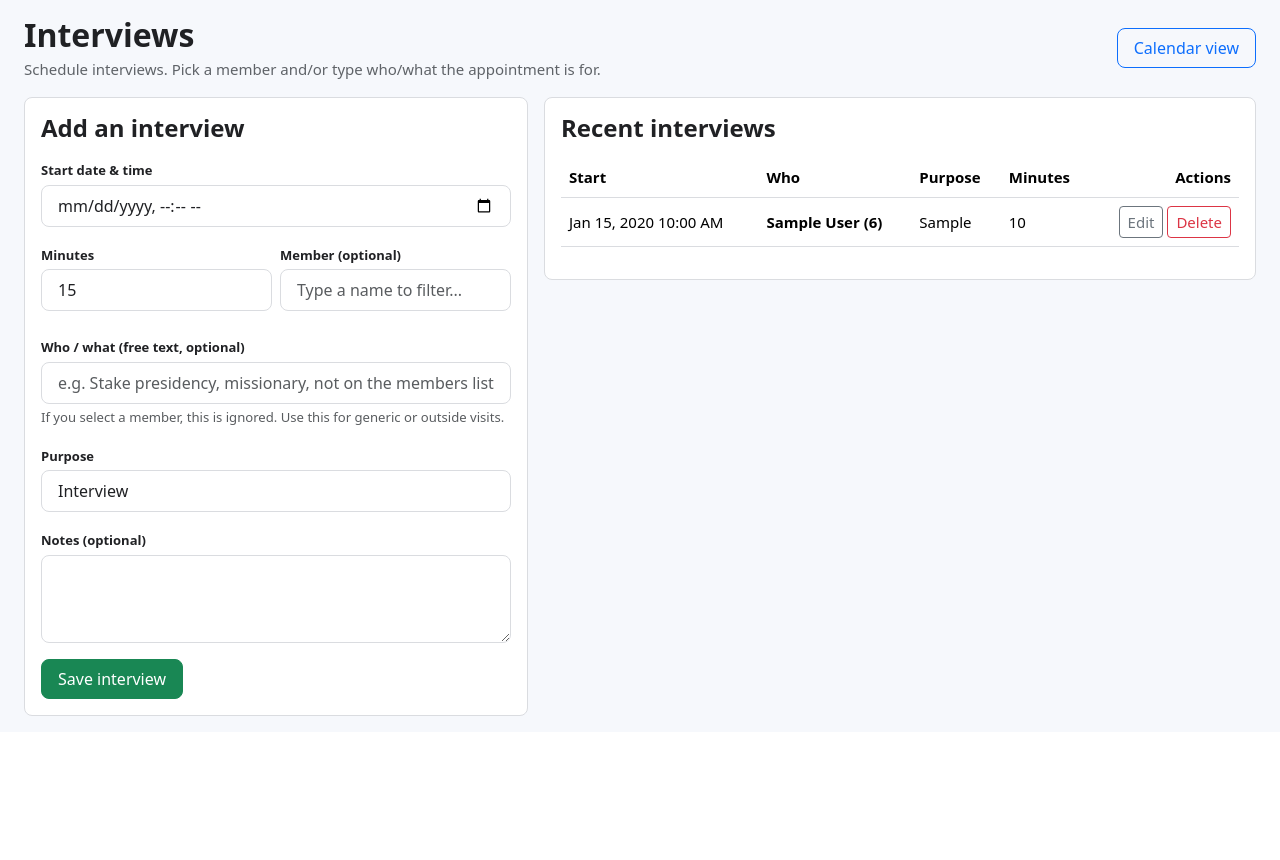
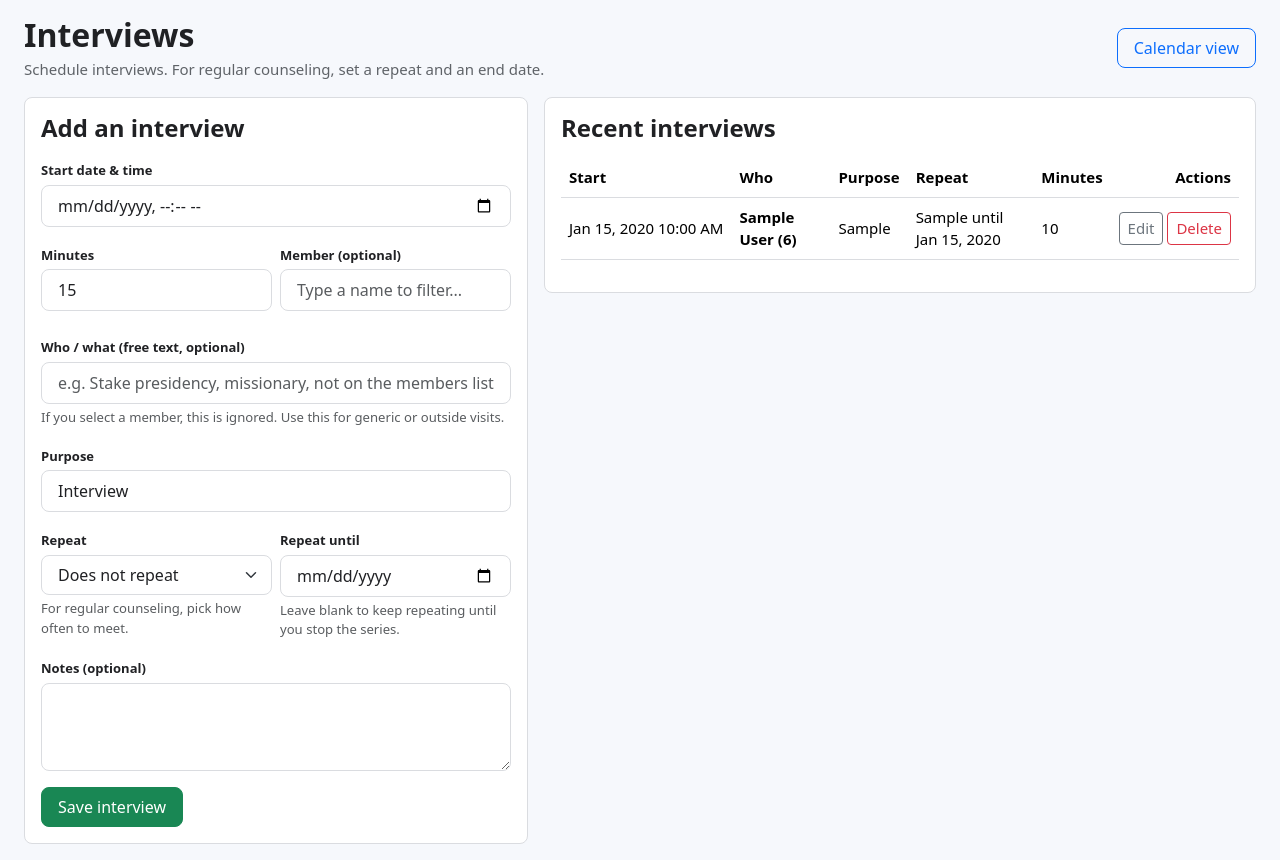
Before and after one commit to alexanderrichhunt-creator/branch-secretary-tool, a Flask app: page /interviews in a window 1280 px wide. Shown: the part 75-935 px from the top of the page. Before the commit the page ends 791 px from the top, so only its background shows below. Run offline with Flask 3, Linux system fonts and the light colour scheme; a user stored in the database is signed in; tables that the repository leaves empty hold one stand-in row (values such as "Sample post"); some libraries are stand-ins or nearby versions.

Commit message:
Add recurring interviews for regular counseling.
Let a series be saved once (weekly, every 2 weeks, or monthly) and expand it on the calendar, dashboard, and interviews list.

```diff
--- a/app/models.py
+++ b/app/models.py
@@ -92,6 +92,12 @@ class Interview(db.Model):
     member_id = db.Column(db.Integer, db.ForeignKey("member.id"), nullable=True, index=True)
     who_text = db.Column(db.String(256), nullable=True)
     member = db.relationship("Member", back_populates="interviews")
+
+    # Same recurrence shape as Event: one row, expanded on the calendar.
+    recurrence_freq = db.Column(db.String(16), nullable=True)  # daily, weekly, monthly
+    recurrence_interval = db.Column(db.Integer, nullable=True, default=1)
+    recurrence_byweekday = db.Column(db.String(32), nullable=True)  # MO,TU,...
+    recurrence_until = db.Column(db.Date, nullable=True)
 
 
 class Event(db.Model):
--- a/app/routes.py
+++ b/app/routes.py
@@ -143,6 +143,29 @@ def _parse_interview_who_submission():
     if member_id:
         who_text = None
     return member_id, who_text
+
+
+def _apply_recurrence_from_form(obj, starts_at: datetime) -> None:
+    from .event_utils import WEEKDAY_CODES, parse_recurrence_form
+
+    freq, interval, byweekday, until = parse_recurrence_form(request.form)
+    if freq == "weekly" and not byweekday:
+        byweekday = WEEKDAY_CODES[starts_at.weekday()]
+    obj.recurrence_freq = freq
+    obj.recurrence_interval = interval
+    obj.recurrence_byweekday = byweekday
+    obj.recurrence_until = until
+
+
+def _next_interview_occurrence(interview: Interview, after: datetime | None = None) -> datetime | None:
+    from .event_utils import iter_event_occurrences
+
+    after = after or datetime.now()
+    horizon = after + timedelta(days=400)
+    for occ_start, _occ_end in iter_event_occurrences(interview, after, horizon):
+        if occ_start >= after:
+            return occ_start
+    return None
 
 
 def _parse_interview_schedule_from_form() -> tuple[datetime | None, int | None, str | None]:
@@ -608,27 +631,33 @@ def _parse_event_times_from_form():
 
 
 def _build_upcoming_interviews(limit: int = 8) -> list[dict]:
+    from .event_utils import iter_event_occurrences, recurrence_label
+
     now = datetime.now() - timedelta(hours=2)
+    horizon = now + timedelta(days=120)
     items: list[dict] = []
 
-    interviews = (
-        Interview.query.filter(Interview.starts_at >= now)
-        .order_by(Interview.starts_at.asc())
-        .limit(limit)
-        .all()
-    )
-    for interview in interviews:
-        items.append(
-            {
-                "kind": "interview",
-                "starts_at": interview.starts_at,
-                "all_day": False,
-                "title": f"Interview: {_interview_subject_name(interview)}",
-                "subtitle": f"{interview.purpose} ({interview.duration_minutes} min)",
-                "edit_url": url_for("main.edit_interview", interview_id=interview.id),
-            }
-        )
-    return items
+    for interview in Interview.query.order_by(Interview.starts_at.asc()).all():
+        for occ_start, _occ_end in iter_event_occurrences(interview, now, horizon):
+            if occ_start < now:
+                continue
+            repeat = recurrence_label(interview)
+            subtitle = f"{interview.purpose} ({interview.duration_minutes} min)"
+            if repeat:
+                subtitle = f"{subtitle} · {repeat}"
+            items.append(
+                {
+                    "kind": "interview",
+                    "starts_at": occ_start,
+                    "all_day": False,
+                    "title": f"Interview: {_interview_subject_name(interview)}",
+                    "subtitle": subtitle,
+                    "edit_url": url_for("main.edit_interview", interview_id=interview.id),
+                }
+            )
+
+    items.sort(key=lambda item: item["starts_at"])
+    return items[:limit]
 
 
 def _build_upcoming_events(limit: int = 8) -> list[dict]:
@@ -1283,9 +1312,29 @@ def delete_talk(talk_id: int):
 @main_bp.get("/interviews")
 @login_required
 def interviews():
+    from .event_utils import WEEKDAY_CODES
+
     interviews = Interview.query.order_by(Interview.starts_at.desc()).limit(200).all()
     members = Member.query.order_by(Member.full_name.asc()).all()
-    return render_template("interviews.html", interviews=interviews, members=members, member_select_options=build_all_member_filter_options())
+    today = date.today()
+    repeating_interviews = []
+    now = datetime.now()
+    for interview in Interview.query.filter(Interview.recurrence_freq.isnot(None)).order_by(
+        Interview.starts_at.desc()
+    ).all():
+        until = interview.recurrence_until
+        if until is not None and until < today:
+            continue
+        next_at = _next_interview_occurrence(interview, now)
+        repeating_interviews.append((interview, next_at))
+    return render_template(
+        "interviews.html",
+        interviews=interviews,
+        repeating_interviews=repeating_interviews,
+        members=members,
+        weekday_codes=WEEKDAY_CODES,
+        member_select_options=build_all_member_filter_options(),
+    )
 
 
 @main_bp.get("/admin/users")
@@ -1318,14 +1367,18 @@ def add_interview():
         purpose=purpose,
         notes=notes,
     )
+    _apply_recurrence_from_form(i, starts_at)
     db.session.add(i)
     db.session.commit()
-    return _calendar_form_success("Interview saved.", _redirect_after_interview_action)
+    saved_msg = "Repeating interview saved." if i.recurrence_freq else "Interview saved."
+    return _calendar_form_success(saved_msg, _redirect_after_interview_action)
 
 
 @main_bp.get("/interviews/<int:interview_id>/edit")
 @login_required
 def edit_interview(interview_id: int):
+    from .event_utils import WEEKDAY_CODES
+
     interview = Interview.query.get_or_404(interview_id)
     members = Member.query.order_by(Member.full_name.asc()).all()
     return_to = _edit_return_to()
@@ -1333,6 +1386,7 @@ def edit_interview(interview_id: int):
         "interview_edit.html",
         interview=interview,
         members=members,
+        weekday_codes=WEEKDAY_CODES,
         member_select_options=build_all_member_filter_options(),
         return_to=return_to,
     )
@@ -1363,6 +1417,7 @@ def edit_interview_post(interview_id: int):
     interview.notes = notes
     interview.member_id = member_id
     interview.who_text = who_text
+    _apply_recurrence_from_form(interview, starts_at)
     db.session.commit()
 
     flash("Interview updated.", "success")
@@ -1373,9 +1428,10 @@ def edit_interview_post(interview_id: int):
 @login_required
 def delete_interview(interview_id: int):
     interview = Interview.query.get_or_404(interview_id)
+    was_series = bool(interview.recurrence_freq)
     db.session.delete(interview)
     db.session.commit()
-    flash("Interview deleted.", "success")
+    flash("Interview series deleted." if was_series else "Interview deleted.", "success")
     return _redirect_after_interview_edit(interview_id)
 
 
@@ -1673,10 +1729,7 @@ def api_events():
         Talk.talk_date <= range_end_date,
     ).all()
     talks = sorted(talks, key=talk_sort_key)
-    interviews = Interview.query.filter(
-        Interview.starts_at < range_end,
-        Interview.starts_at >= range_start - timedelta(days=1),
-    ).all()
+    interviews = Interview.query.filter(Interview.starts_at < range_end).all()
     branch_events = Event.query.all()
 
     for t in talks:
@@ -1725,34 +1778,36 @@ def api_events():
     for i in interviews:
         subject = _interview_subject_name(i)
         title_line = f"Interview: {subject} — {i.purpose}"
-        end = i.starts_at + timedelta(minutes=i.duration_minutes)
         interview_bg, interview_border = calendar_item_colors("interview")
-        events.append(
-            _apply_compact_daygrid_event(
-                {
-                    "id": f"interview-{i.id}",
-                    "title": _daygrid_list_title("interview", title_line),
-                    "start": i.starts_at.isoformat(),
-                    "end": end.isoformat(),
-                    "allDay": False,
-                    "order": _calendar_timed_order(i.starts_at),
-                    "backgroundColor": interview_bg,
-                    "borderColor": interview_border,
-                    "extendedProps": {
-                        "kind": "interview",
-                        "kindLabel": "Interview",
-                        "accentColor": interview_bg,
-                        "editUrl": url_for("main.edit_interview", interview_id=i.id, return_to="calendar"),
-                        "fullTitle": title_line,
-                        "interviewSubject": subject,
-                        "interviewPurpose": i.purpose,
-                        "durationMinutes": i.duration_minutes,
-                        "notes": (i.notes or "").strip(),
+        repeat = recurrence_label(i)
+        for occ_start, occ_end in iter_event_occurrences(i, range_start, range_end):
+            events.append(
+                _apply_compact_daygrid_event(
+                    {
+                        "id": f"interview-{i.id}-{occ_start.strftime('%Y%m%d%H%M')}",
+                        "title": _daygrid_list_title("interview", title_line),
+                        "start": occ_start.isoformat(),
+                        "end": occ_end.isoformat(),
+                        "allDay": False,
+                        "order": _calendar_timed_order(occ_start),
+                        "backgroundColor": interview_bg,
+                        "borderColor": interview_border,
+                        "extendedProps": {
+                            "kind": "interview",
+                            "kindLabel": "Interview",
+                            "accentColor": interview_bg,
+                            "editUrl": url_for("main.edit_interview", interview_id=i.id, return_to="calendar"),
+                            "fullTitle": title_line,
+                            "interviewSubject": subject,
+                            "interviewPurpose": i.purpose,
+                            "durationMinutes": i.duration_minutes,
+                            "recurrence": repeat,
+                            "notes": (i.notes or "").strip(),
+                        },
                     },
-                },
-                "interview",
+                    "interview",
+                )
             )
-        )
 
     for event in branch_events:
         repeat = recurrence_label(event)
--- a/app/templates/calendar.html
+++ b/app/templates/calendar.html
@@ -353,6 +353,12 @@
                 <label class="form-label big-label" for="cal_who_text">Who / what (free text, optional)</label>
                 <input class="form-control form-control-lg" type="text" id="cal_who_text" name="who_text" placeholder="If not on the members list" autocomplete="off" />
               </div>
+              {% set rec_id_prefix = 'cal_interview' %}
+              {% set rec_freq = '' %}
+              {% set rec_interval = 1 %}
+              {% set rec_until = none %}
+              {% set rec_byweekday = '' %}
+              {% include 'partials/interview_recurrence_fields.html' %}
               <div class="mb-3">
                 <label class="form-label big-label" for="interview_notes">Notes (optional)</label>
                 <textarea class="form-control" id="interview_notes" name="notes" rows="2"></textarea>
--- a/app/templates/interviews.html
+++ b/app/templates/interviews.html
@@ -3,7 +3,7 @@
 <div class="d-flex flex-wrap align-items-center justify-content-between gap-2 mb-3">
   <div>
     <h1 class="h2 fw-bold mb-1">Interviews</h1>
-    <div class="muted">Schedule interviews. Pick a member and/or type who/what the appointment is for.</div>
+    <div class="muted">Schedule interviews. For regular counseling, set a repeat and an end date.</div>
   </div>
   <a class="btn btn-outline-primary btn-lg" href="{{ url_for('main.calendar') }}">Calendar view</a>
 </div>
@@ -43,6 +43,12 @@
             <label class="form-label big-label" for="purpose">Purpose</label>
             <input class="form-control form-control-lg" id="purpose" name="purpose" value="Interview" />
           </div>
+          {% set rec_id_prefix = 'interview' %}
+          {% set rec_freq = '' %}
+          {% set rec_interval = 1 %}
+          {% set rec_until = none %}
+          {% set rec_byweekday = '' %}
+          {% include 'partials/interview_recurrence_fields.html' %}
           <div class="mb-3">
             <label class="form-label big-label" for="notes">Notes (optional)</label>
             <textarea class="form-control form-control-lg" id="notes" name="notes" rows="3"></textarea>
@@ -54,6 +60,48 @@
   </div>
 
   <div class="col-12 col-lg-7">
+    {% if repeating_interviews %}
+    <div class="card shadow-sm mb-3">
+      <div class="card-body">
+        <h2 class="h4 fw-bold mb-3">Repeating interviews</h2>
+        <div class="table-responsive">
+          <table class="table align-middle">
+            <thead>
+              <tr>
+                <th>Who</th>
+                <th>Purpose</th>
+                <th>Repeats</th>
+                <th>Next</th>
+                <th class="text-end">Actions</th>
+              </tr>
+            </thead>
+            <tbody>
+              {% for i, next_at in repeating_interviews %}
+                <tr>
+                  <td class="fw-bold">{{ interview_who_label(i) }}</td>
+                  <td>{{ i.purpose }}</td>
+                  <td>{{ recurrence_label(i) or "—" }}</td>
+                  <td class="text-nowrap">
+                    {% if next_at %}
+                      {{ next_at.strftime("%b %d, %Y %I:%M %p") }}
+                    {% else %}
+                      <span class="muted">—</span>
+                    {% endif %}
+                  </td>
+                  <td class="text-end text-nowrap">
+                    <a class="btn btn-sm btn-outline-secondary" href="{{ url_for('main.edit_interview', interview_id=i.id) }}">Edit</a>
+                    <form class="d-inline" method="post" action="{{ url_for('main.delete_interview', interview_id=i.id) }}" onsubmit="return confirm('Delete this interview series?');">
+                      <button class="btn btn-sm btn-outline-danger" type="submit">Delete</button>
+                    </form>
+                  </td>
+                </tr>
+              {% endfor %}
+            </tbody>
+          </table>
+        </div>
+      </div>
+    </div>
+    {% endif %}
     <div class="card shadow-sm">
       <div class="card-body">
         <h2 class="h4 fw-bold mb-3">Recent interviews</h2>
@@ -64,6 +112,7 @@
                 <th>Start</th>
                 <th>Who</th>
                 <th>Purpose</th>
+                <th>Repeat</th>
                 <th>Minutes</th>
                 <th class="text-end">Actions</th>
               </tr>
@@ -74,10 +123,17 @@
                   <td class="text-nowrap">{{ i.starts_at.strftime("%b %d, %Y %I:%M %p") }}</td>
                   <td class="fw-bold">{{ interview_who_label(i) }}</td>
                   <td>{{ i.purpose }}</td>
+                  <td>
+                    {% if i.recurrence_freq %}
+                      {{ recurrence_label(i) }}
+                    {% else %}
+                      <span class="muted">—</span>
+                    {% endif %}
+                  </td>
                   <td>{{ i.duration_minutes }}</td>
                   <td class="text-end text-nowrap">
                     <a class="btn btn-sm btn-outline-secondary" href="{{ url_for('main.edit_interview', interview_id=i.id) }}">Edit</a>
-                    <form class="d-inline" method="post" action="{{ url_for('main.delete_interview', interview_id=i.id) }}" onsubmit="return confirm('Delete this interview?');">
+                    <form class="d-inline" method="post" action="{{ url_for('main.delete_interview', interview_id=i.id) }}" onsubmit="return confirm('Delete this interview{% if i.recurrence_freq %} series{% endif %}?');">
                       <button class="btn btn-sm btn-outline-danger" type="submit">Delete</button>
                     </form>
                   </td>
--- /dev/null
+++ b/app/templates/partials/interview_recurrence_fields.html
@@ -0,0 +1,68 @@
+{# Recurrence controls for interviews (counseling series).
+   Expected: rec_id_prefix, rec_freq, rec_interval, rec_until, rec_byweekday, weekday_codes
+#}
+{% set rec_id_prefix = rec_id_prefix or 'interview' %}
+{% set rec_freq = rec_freq or '' %}
+{% set rec_interval = rec_interval or 1 %}
+{% set rec_byweekday = rec_byweekday or '' %}
+{% set is_biweekly = rec_freq == 'weekly' and rec_interval == 2 %}
+{% set is_weekly = rec_freq == 'weekly' and not is_biweekly %}
+{% set show_weekdays = is_weekly or is_biweekly %}
+{% set selected_days = rec_byweekday.split(',') if rec_byweekday else [] %}
+<div class="row g-2 mb-3">
+  <div class="col-md-6">
+    <label class="form-label big-label" for="{{ rec_id_prefix }}_recurrence_freq">Repeat</label>
+    <select class="form-select form-select-lg cal-recurrence-freq" id="{{ rec_id_prefix }}_recurrence_freq" name="recurrence_freq">
+      <option value="none" {% if not rec_freq %}selected{% endif %}>Does not repeat</option>
+      <option value="weekly" {% if is_weekly %}selected{% endif %}>Weekly</option>
+      <option value="biweekly" {% if is_biweekly %}selected{% endif %}>Every 2 weeks</option>
+      <option value="monthly" {% if rec_freq == 'monthly' %}selected{% endif %}>Monthly</option>
+    </select>
+    <div class="form-text">For regular counseling, pick how often to meet.</div>
+  </div>
+  <div class="col-md-6">
+    <label class="form-label big-label" for="{{ rec_id_prefix }}_recurrence_until">Repeat until</label>
+    <input
+      class="form-control form-control-lg"
+      type="date"
+      id="{{ rec_id_prefix }}_recurrence_until"
+      name="recurrence_until"
+      value="{{ rec_until.isoformat() if rec_until else '' }}"
+    />
+    <div class="form-text">Leave blank to keep repeating until you stop the series.</div>
+  </div>
+</div>
+<div class="mb-3 cal-weekdays-wrap{% if not show_weekdays %} d-none{% endif %}" id="{{ rec_id_prefix }}_weekdays_wrap">
+  <div class="form-label big-label">On these days</div>
+  <div class="d-flex flex-wrap gap-2">
+    {% for code in weekday_codes %}
+      <div class="form-check">
+        <input
+          class="form-check-input"
+          type="checkbox"
+          name="recurrence_byweekday"
+          value="{{ code }}"
+          id="{{ rec_id_prefix }}_wd_{{ code }}"
+          {% if code in selected_days %}checked{% endif %}
+        />
+        <label class="form-check-label" for="{{ rec_id_prefix }}_wd_{{ code }}">{{ code }}</label>
+      </div>
+    {% endfor %}
+  </div>
+</div>
+<script>
+  (function () {
+    var freq = document.getElementById({{ (rec_id_prefix ~ '_recurrence_freq')|tojson }});
+    var weekdays = document.getElementById({{ (rec_id_prefix ~ '_weekdays_wrap')|tojson }});
+    function sync() {
+      if (!weekdays || !freq) return;
+      var weekly = freq.value === 'weekly' || freq.value === 'biweekly';
+      weekdays.classList.toggle('d-none', !weekly);
+    }
+    if (freq && !freq.dataset.interviewRecurrenceBound) {
+      freq.dataset.interviewRecurrenceBound = '1';
+      freq.addEventListener('change', sync);
+    }
+    sync();
+  })();
+</script>
```
Also changed, not shown: app/__init__.py (+25 -1 lines), app/event_utils.py (+29 -13 lines), app/static/calendar-form.js (+36 -16 lines), app/templates/interview_edit.html (+12 -3 lines).
